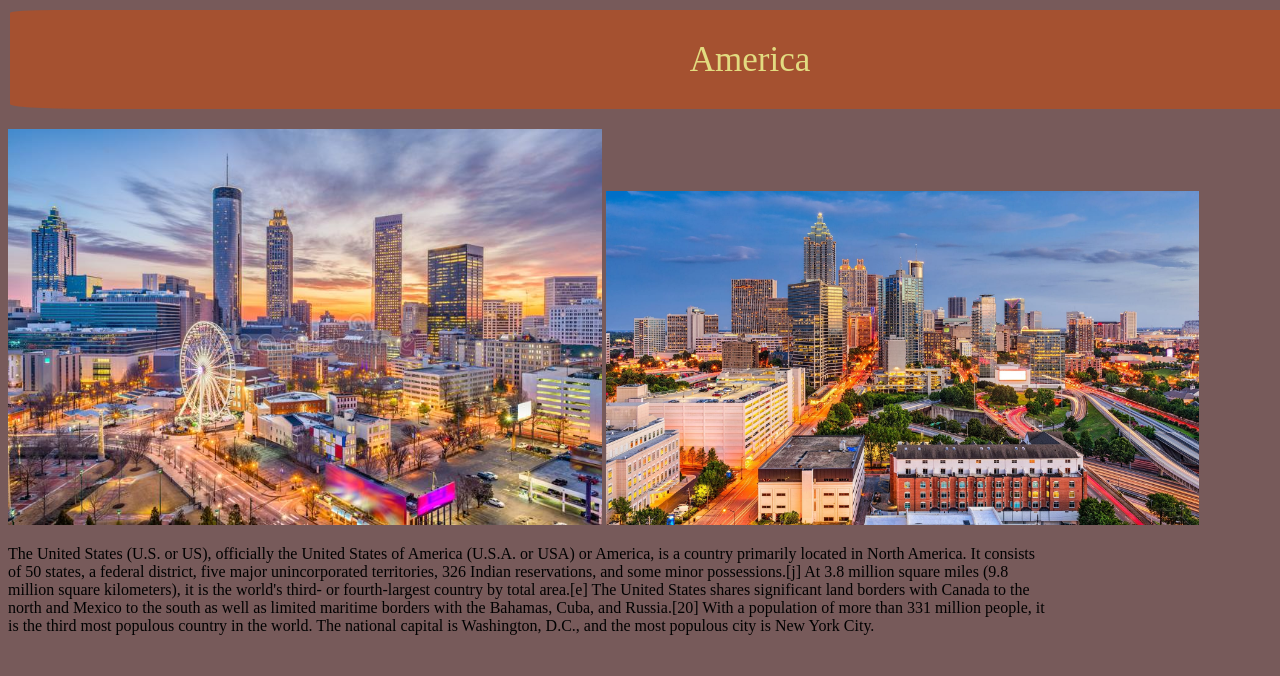
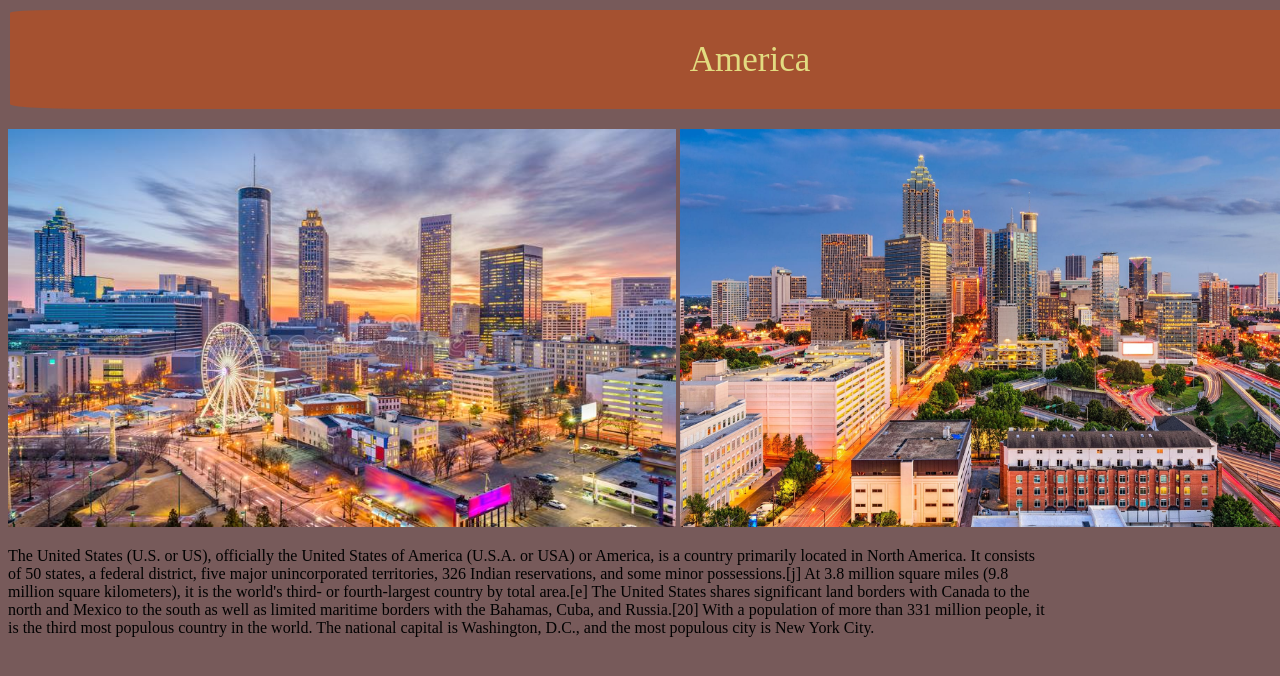
Before and after one commit to Markgiliadov/AfekaHTMLProject, a plain HTML site: page america.html in a window 1280 px wide. Shown: the top 676 px of the page. Drawn offline with Linux system fonts and the light colour scheme.

Commit message:
Layout design of pictures and content fix

```diff
--- a/america.html
+++ b/america.html
@@ -26,11 +26,11 @@
       <br>
       <img
         src="america3.jpg"
-        style="width: 40%;"
+        style="height: 45%; width:45%"
       />
       <img
         src="america4.jpg"
-        style="width: 40%;"
+        style="height: 45%; width:45%"
       />
     </br>
       <p style="width: 70%;">
```
Also changed, not shown: canada.html (+2 -2 lines), italy.html (+2 -2 lines), japan.html (+2 -2 lines), russia.html (+2 -2 lines), russia2.jpg (renamed from russia2.jfif).
